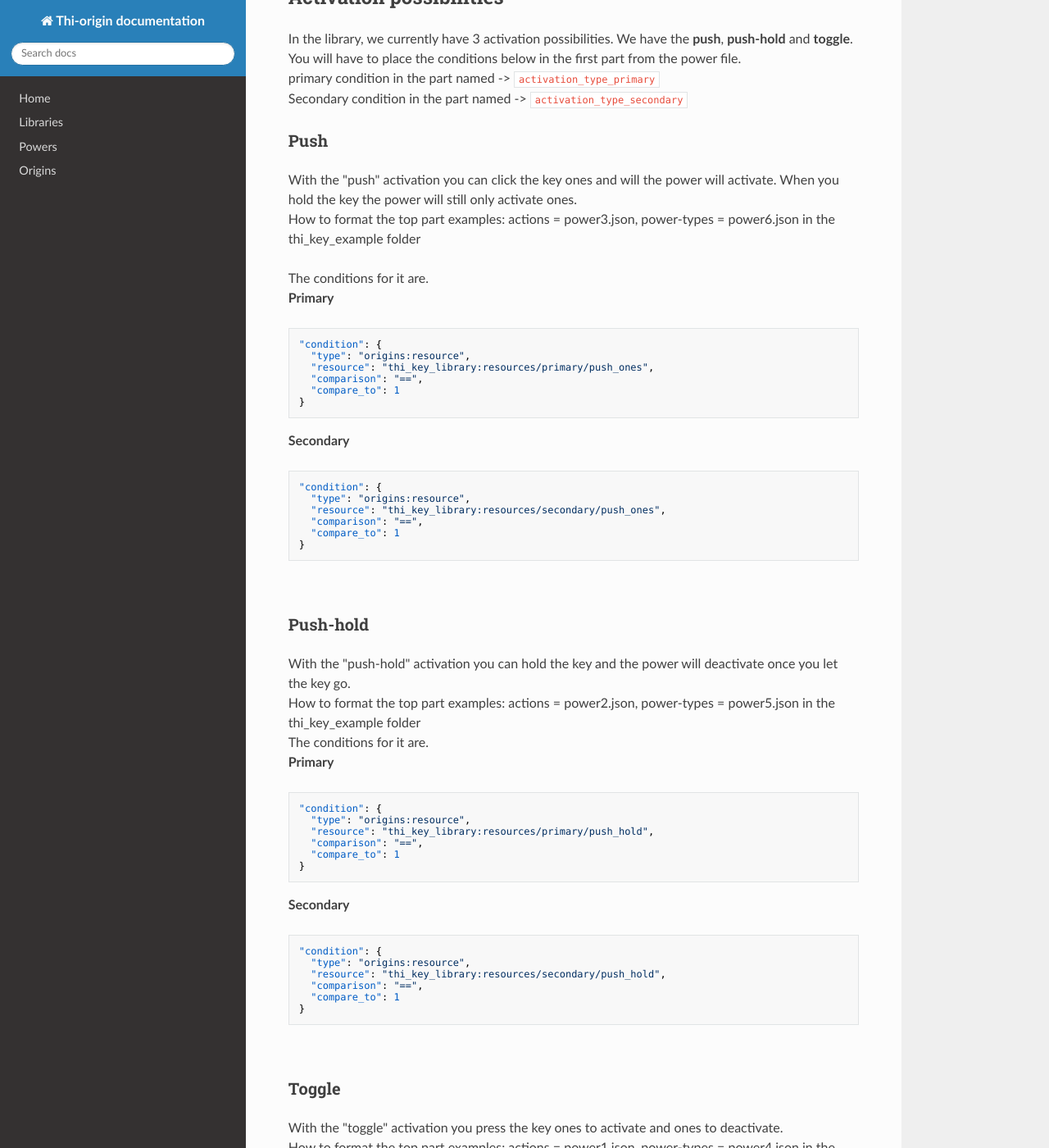
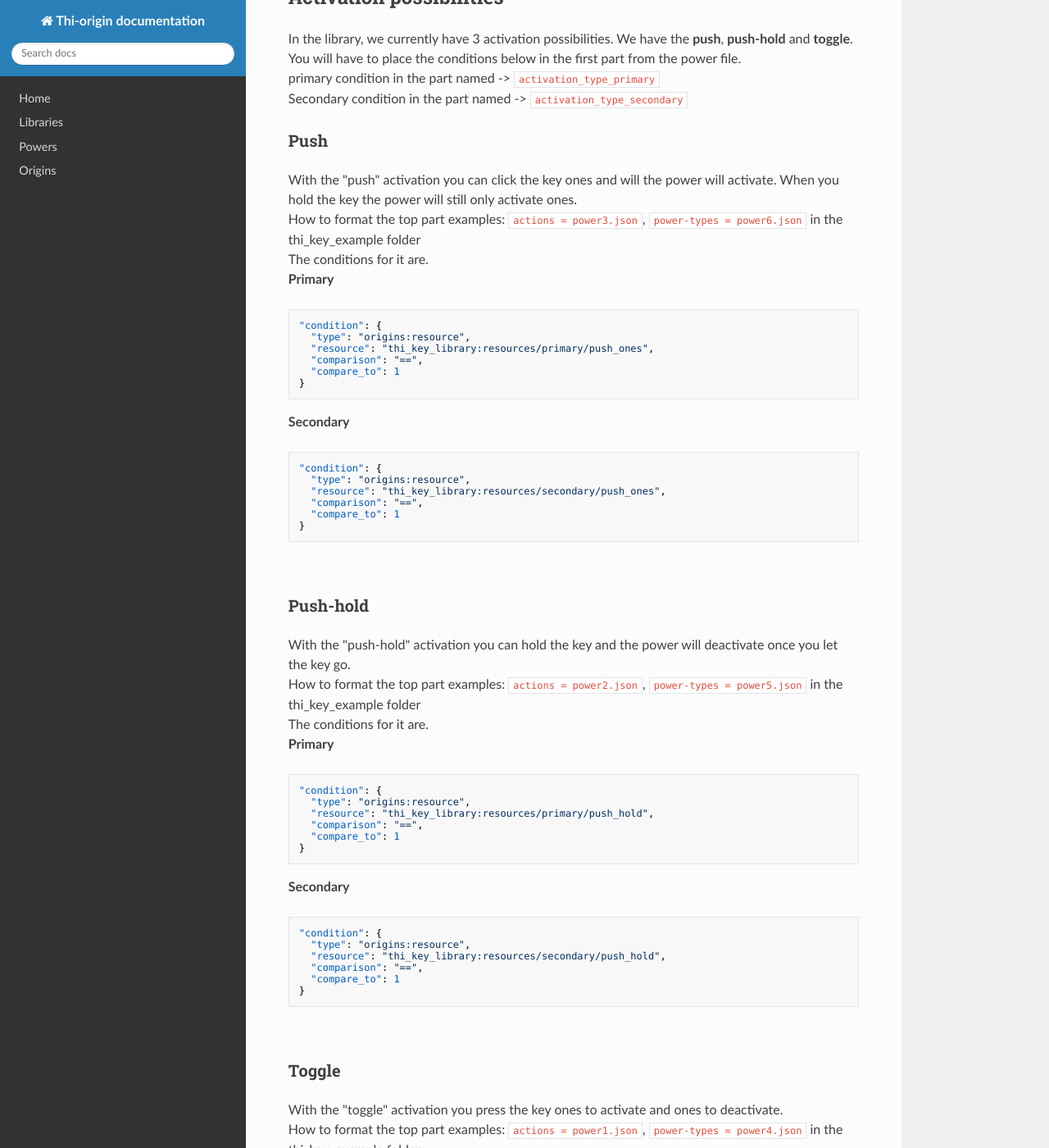
Before and after one commit to MisionThi/thi-origins-stuff, an MkDocs documentation site: the page built from docs/thi_key_library.md, in a window 1280 px wide and 1400 px high, scrolled down 914 px. Shown: the whole window at 82% size. Built offline with MkDocs 1.6.1, drawn with Linux system fonts in a browser that asks for light colours; nearby versions of some CDN libraries; some of the changed text lies outside the part shown.

Commit message:
Update thi_key_library.md

````diff
--- a/docs/thi_key_library.md
+++ b/docs/thi_key_library.md
@@ -43,8 +43,7 @@ Secondary condition in the part named -> `activation_type_secondary`
 ### Push
 With the "push" activation you can click the key ones and will the power will activate.
 When you hold the key the power will still only activate ones. <br />
-How to format the top part examples: actions = power3.json, power-types = power6.json in the thi_key_example folder <br />
-
+How to format the top part examples: `actions = power3.json`, `power-types = power6.json` in the thi_key_example folder <br />
 The conditions for it are. <br />
 **Primary**
 ```json
@@ -69,7 +68,7 @@ The conditions for it are. <br />
 
 ### Push-hold
 With the "push-hold" activation you can hold the key and the power will deactivate once you let the key go. <br />
-How to format the top part examples: actions = power2.json, power-types = power5.json in the thi_key_example folder<br />
+How to format the top part examples: `actions = power2.json`, `power-types = power5.json` in the thi_key_example folder<br />
 The conditions for it are. <br />
 **Primary**
 ```json
@@ -94,7 +93,7 @@ The conditions for it are. <br />
 
 ### Toggle
 With the "toggle" activation you press the key ones to activate and ones to deactivate. <br />
-How to format the top part examples: actions = power1.json, power-types = power4.json in the thi_key_example folder<br />
+How to format the top part examples: `actions = power1.json`, `power-types = power4.json` in the thi_key_example folder<br />
 The conditions for it are. <br />
 **Primary**
 ```json
````
